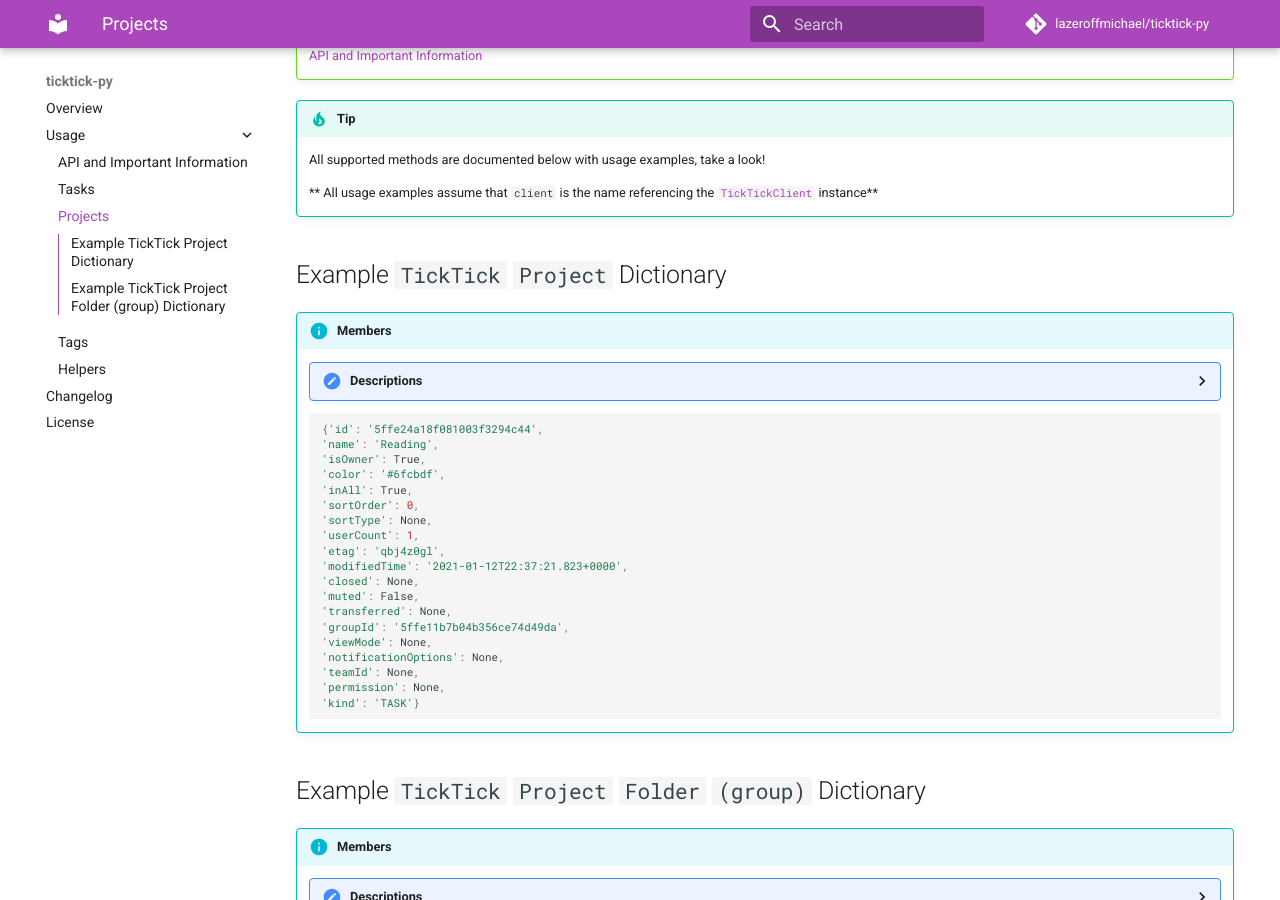
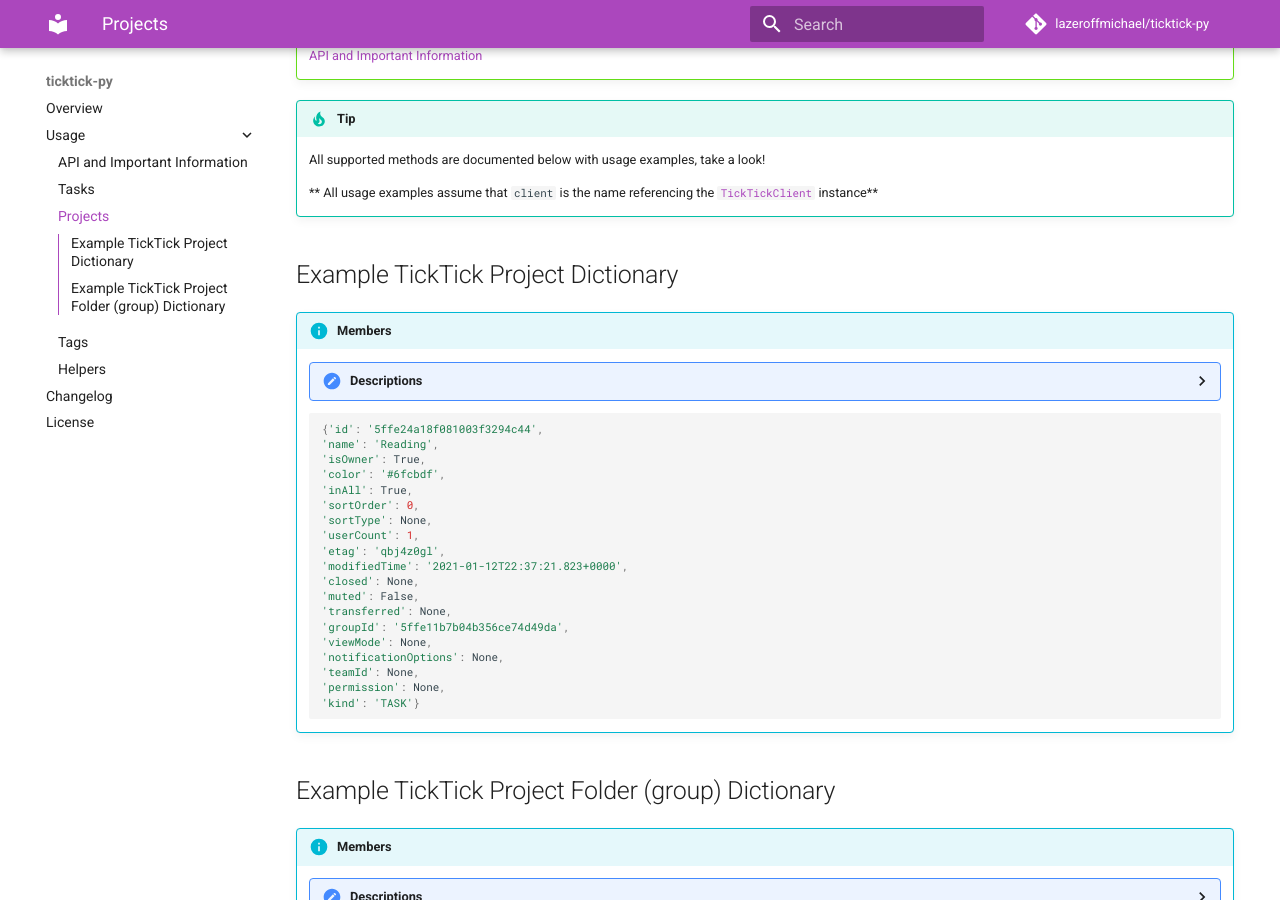
Before and after one commit to lazeroffmichael/ticktick-py, an MkDocs documentation site: the page built from docs/usage/projects.md, in a window 1280 px wide and 900 px high, scrolled down 467 px. Built offline with MkDocs 1.6.1 and Material for MkDocs 9.7.7, drawn with Linux system fonts in a browser that asks for light colours; comment, search, counter and statistics services are not loaded.

Commit message:
update docs

````diff
--- a/docs/usage/projects.md
+++ b/docs/usage/projects.md
@@ -3,7 +3,7 @@
     confusion with the `list` built in type.
 
 !!! info
-    Project methods are accessed through the `project` [public member](/usage/api/#functionality) of your [`TickTickClient`](api.md) instance.
+    Project methods are accessed through the `project` [public member](api.md#functionality) of your [`TickTickClient`](api.md) instance.
 
     ```python
     # Assumes that 'client' is the name that references the TickTickClient instance.
@@ -19,7 +19,7 @@
 
     ** All usage examples assume that `client` is the name referencing the [`TickTickClient`](api.md) instance**
 
-## Example `TickTick` `Project` Dictionary
+## Example TickTick Project Dictionary
 
 !!! info "Members"
     ??? summary "Descriptions"
@@ -69,7 +69,7 @@
     'kind': 'TASK'}
     ```
 
-## Example `TickTick` `Project` `Folder` `(group)` Dictionary
+## Example TickTick Project Folder (group) Dictionary
 
 !!! info "Members"
     ??? summary "Descriptions"
````
Also changed, not shown: README.md (+1 -1 lines), docs/changelog.md (deleted, +0 -2 lines), docs/index.md (+1 -1 lines), docs/usage/api.md (+2 -2 lines), docs/usage/tags.md (+2 -2 lines), docs/usage/tasks.md (+2 -2 lines), 4 other files.
